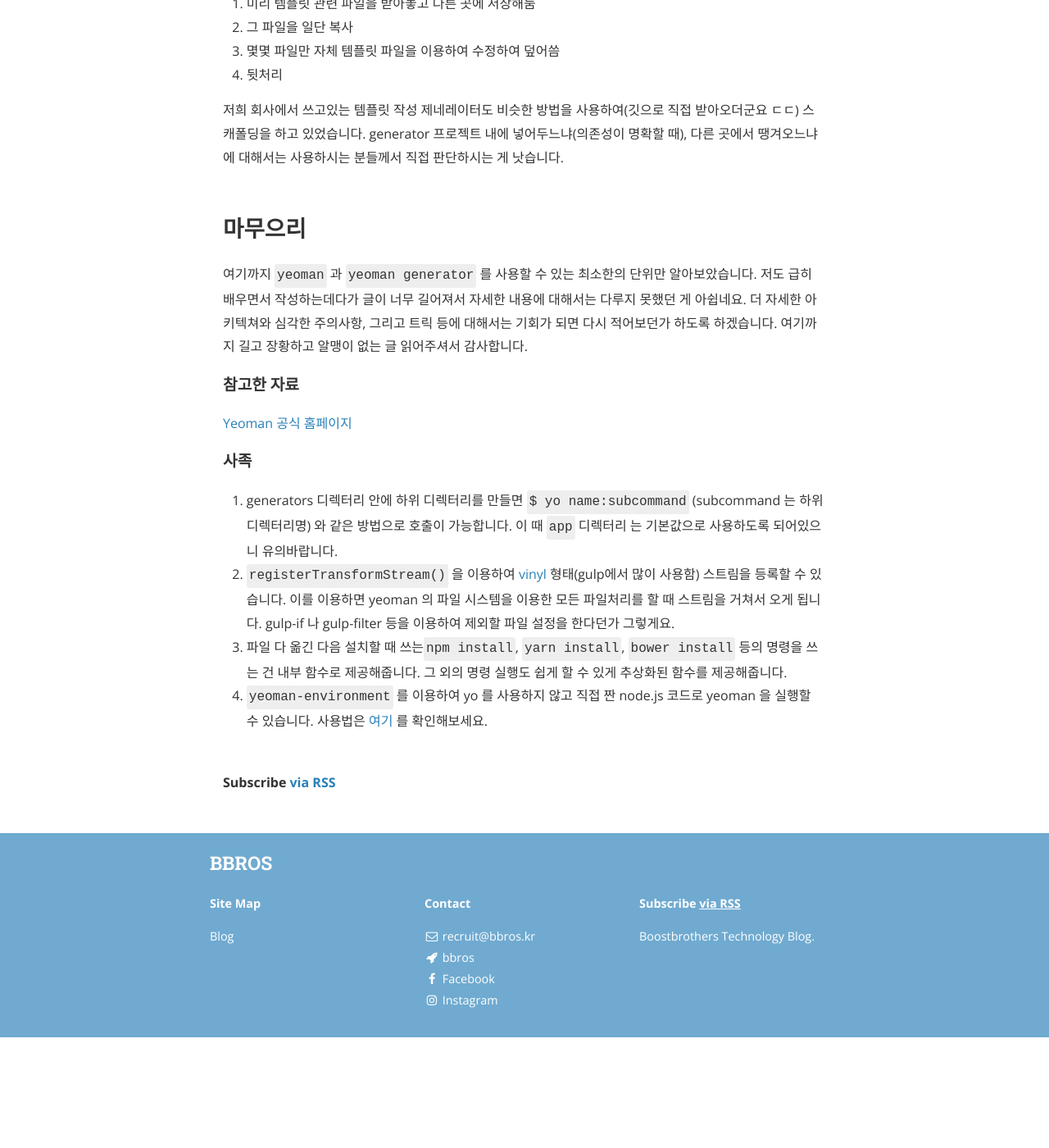
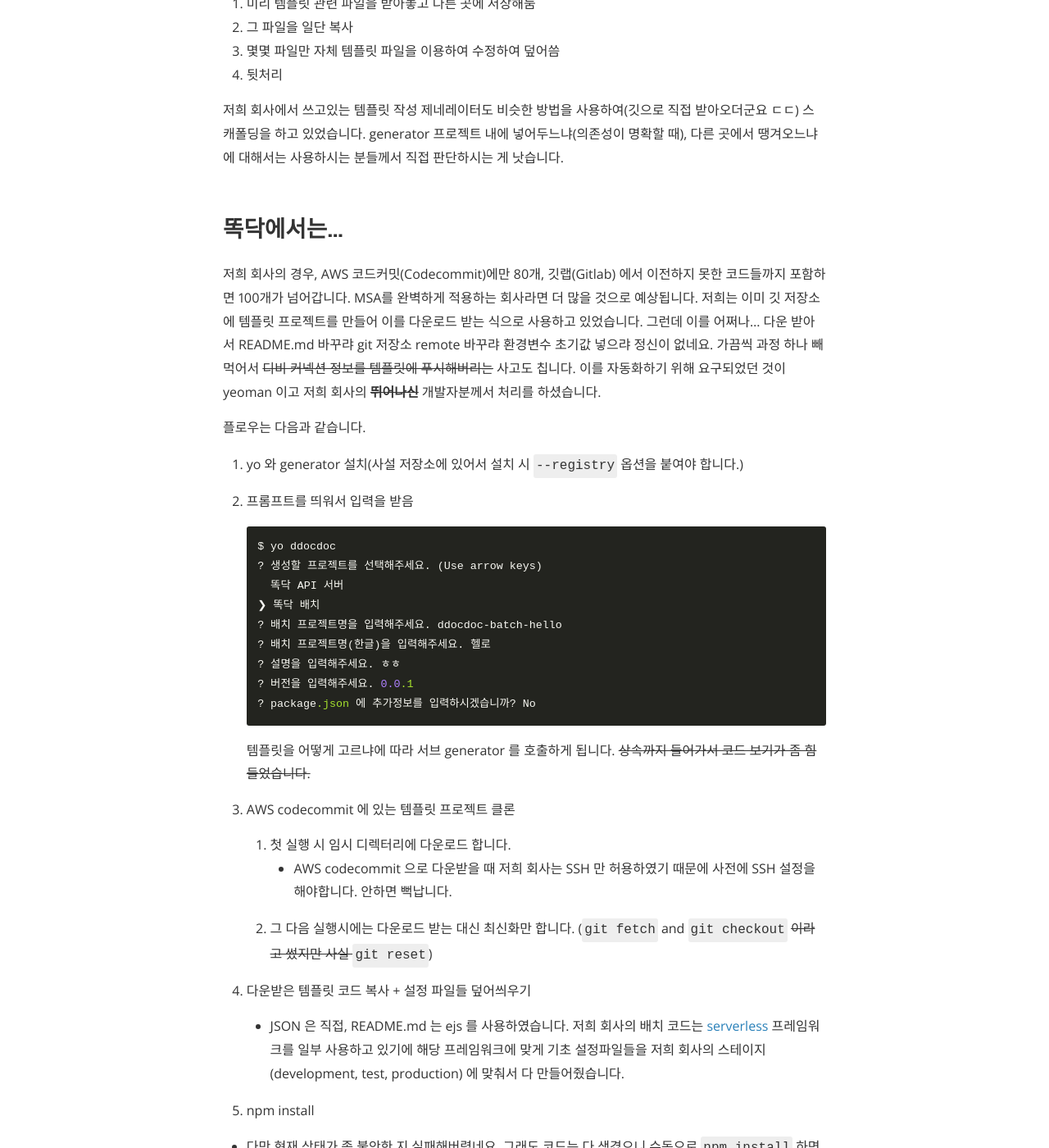
Before and after one commit to cdjhlee-bbros/boostbrothers.github.io, a Jekyll site: the page built from _posts/2019-08-30-요먼(Yeoman)으로 프로젝트 찍어내보기.md, in a window 1280 px wide and 1400 px high, scrolled down 7712 px. Shown: the whole window at 82% size. Built offline with Jekyll 4.4.1, drawn with Linux system fonts in a browser that asks for light colours; nearby versions of some CDN libraries; before the commit the page ends 8977 px from its top, so only the background shows below that; some of the changed text lies outside the part shown.

Commit message:
이준형님 작설 글 추가

````diff
--- a/_posts/2019-08-30-요먼(Yeoman)으로 프로젝트 찍어내보기-초안.md
+++ b/_posts/2019-08-30-요먼(Yeoman)으로 프로젝트 찍어내보기.md
@@ -17,7 +17,7 @@ tags: yeoman,yo,template
 
 > **요먼**(Yeoman)은 [웹 애플리케이션](https://ko.wikipedia.org/wiki/웹_애플리케이션)을 위한 [오픈 소스](https://ko.wikipedia.org/wiki/오픈_소스) 클라이언트 사이드 [스캐폴드](https://ko.wikipedia.org/w/index.php?title=스캐폴드&action=edit&redlink=1) 도구이다. Yeoman은 [Node.js](https://ko.wikipedia.org/wiki/Node.js)로 작성된 [명령 줄 인터페이스](https://ko.wikipedia.org/wiki/명령_줄_인터페이스)로 실행되며 여러 기능(스타터 템플릿 생성, 의존성 관리, 유닛 테스트 실행, 로컬 디플로이먼트 서버 제공, 디플로이먼트를 위한 운영 코드 최적화 등)을 한 곳에 병합해놓았다.
 >
-> [구글 I/O](https://ko.wikipedia.org/wiki/구글_I/O) 2012에서 공개되었다. from 위키백과([https://ko.wikipedia.org/wiki/%EC%9A%94%EB%A8%BC_(%EC%86%8C%ED%94%84%ED%8A%B8%EC%9B%A8%EC%96%B4)](https://ko.wikipedia.org/wiki/요먼_(소프트웨어)))
+> [구글 I/O](https://ko.wikipedia.org/wiki/구글_I/O) 2012에서 공개되었다. from [위키백과]([https://ko.wikipedia.org/wiki/%EC%9A%94%EB%A8%BC_(%EC%86%8C%ED%94%84%ED%8A%B8%EC%9B%A8%EC%96%B4)](https://ko.wikipedia.org/wiki/요먼_(소프트웨어))
 
 위키백과의 글을 발췌하였습니다. 여기서 스캐폴드라는 말이 등장하는데요. 스캐폴드(Scaffold) 란 ~~비계~~ 건물 지을 때 잡아주는 틀 뭐 그런 단어입니다. 이 단어가 프로그래밍으로 온 건데요. 간단하게 말하면 사용자가 쉽게 뭘 할 수 있도록 틀을 만들어주는 것이라고 생각하시면 됩니다. 우스갯소리 좀 넣으면 피라미드 만들 때 썼던 더 큰 피라미드 같은 느낌이죠. 근데 여기서 "클라이언트 사이드" 라는 단어가 사람 헷갈리게 하는데요. 이 뜻은 서버 프로그래머들은 건드리지 말라는 뜻이 아니라 뼈대를 만드는 초점이 DB가 아닌 애플리케이션이라는 뜻입니다. ~~그러니 백엔드 개발자분들도 뒤로가기를 누르지 말아주세요.~~
 
@@ -269,6 +269,48 @@ module.exports = class extends Generator {
 
 저희 회사에서 쓰고있는 템플릿 작성 제네레이터도 비슷한 방법을 사용하여(깃으로 직접 받아오더군요 ㄷㄷ) 스캐폴딩을 하고 있었습니다. generator 프로젝트 내에 넣어두느냐(의존성이 명확할 때), 다른 곳에서 땡겨오느냐 에 대해서는 사용하시는 분들께서 직접 판단하시는 게 낫습니다.
 
+## 똑닥에서는...
+
+저희 회사의 경우, AWS 코드커밋(Codecommit)에만 80개, 깃랩(Gitlab) 에서 이전하지 못한 코드들까지 포함하면 100개가 넘어갑니다. MSA를 완벽하게 적용하는 회사라면 더 많을 것으로 예상됩니다. 저희는 이미 깃 저장소에 템플릿 프로젝트를 만들어 이를 다운로드 받는 식으로 사용하고 있었습니다.
+그런데 이를 어쩌나... 다운 받아서 README.md 바꾸랴 git 저장소 remote 바꾸랴 환경변수 초기값 넣으랴 정신이 없네요. 가끔씩 과정 하나 빼먹어서 ~~디비 커넥션 정보를 템플릿에 푸시해버리는~~ 사고도 칩니다. 이를 자동화하기 위해 요구되었던 것이 yeoman 이고 저희 회사의 ~~**뛰어나신**~~ 개발자분께서 처리를 하셨습니다.
+
+플로우는 다음과 같습니다.
+
+1. yo 와 generator 설치(사설 저장소에 있어서 설치 시 `--registry` 옵션을 붙여야 합니다.)
+
+2. 프롬프트를 띄워서 입력을 받음
+
+   ```bash
+   $ yo ddocdoc
+   ? 생성할 프로젝트를 선택해주세요. (Use arrow keys)
+     똑닥 API 서버
+   ❯ 똑닥 배치
+   ? 배치 프로젝트명을 입력해주세요. ddocdoc-batch-hello
+   ? 배치 프로젝트명(한글)을 입력해주세요. 헬로
+   ? 설명을 입력해주세요. ㅎㅎ
+   ? 버전을 입력해주세요. 0.0.1
+   ? package.json 에 추가정보를 입력하시겠습니까? No
+   ```
+   템플릿을 어떻게 고르냐에 따라 서브 generator 를 호출하게 됩니다. ~~상속까지 들어가서 코드 보기가 좀 힘들었습니다.~~
+
+3. AWS codecommit 에 있는 템플릿 프로젝트 클론
+
+   1. 첫 실행 시 임시 디렉터리에 다운로드 합니다.
+      - AWS codecommit 으로 다운받을 때 저희 회사는 SSH 만 허용하였기 때문에 사전에 SSH 설정을 해야합니다. 안하면 뻑납니다.
+   2. 그 다음 실행시에는 다운로드 받는 대신 최신화만 합니다. (`git fetch` and `git checkout` ~~이라고 썼지만 사실 `git reset`~~)
+
+4. 다운받은 템플릿 코드 복사 + 설정 파일들 덮어씌우기
+
+   - JSON 은 직접, README.md 는 ejs 를 사용하였습니다. 저희 회사의 배치 코드는 [serverless](https://serverless.com/) 프레임워크를 일부 사용하고 있기에 해당 프레임워크에 맞게 기초 설정파일들을 저희 회사의 스테이지(development, test, production) 에 맞춰서 다 만들어줬습니다.
+
+5. npm install
+
+  - 다만 현재 상태가 좀 불안한 지 실패해버렸네요. 그래도 코드는 다 생겼으니 수동으로 `npm install` 하면 깔끔하게 됩니다. `install` 함수는 `end` 직전에 실행되기 때문이죠.
+
+6. 설치가 끝났다면 직접 `$ git init` 을 하고 remote 설정 하고 작업하면 됩니다.
+
+제가 직접 한 일은 설치, 프롬프트에 대충 값 입력, git init 밖에 없네요. 이렇게 최신 템플릿을 다운받고 설정값 채우고 깃 초기화하고 하는 과정들을 모두 생략할 수 있어서 정말 편해졌습니다. 이렇듯, 다양한 프로젝트를 템플릿을 통하여 쉽게 만들어내게 됩니다. 제네레이터는 템플릿 저장소가 바뀔 때에만 수정하면 되며, 템플릿 코드만 최신화하면 됩니다.
+
 ## 마무으리
 
 여기까지 `yeoman` 과 `yeoman generator` 를 사용할 수 있는 최소한의 단위만 알아보았습니다. 저도 급히 배우면서 작성하는데다가 글이 너무 길어져서 자세한 내용에 대해서는 다루지 못했던 게 아쉽네요. 더 자세한 아키텍쳐와 심각한 주의사항, 그리고 트릭 등에 대해서는 기회가 되면 다시 적어보던가 하도록 하겠습니다. 여기까지 길고 장황하고 알맹이 없는 글 읽어주셔서 감사합니다.
````
Also changed, not shown: other parts of _posts/2019-08-30-요먼(Yeoman)으로 프로젝트 찍어내보기.md (+1 -1 lines).
